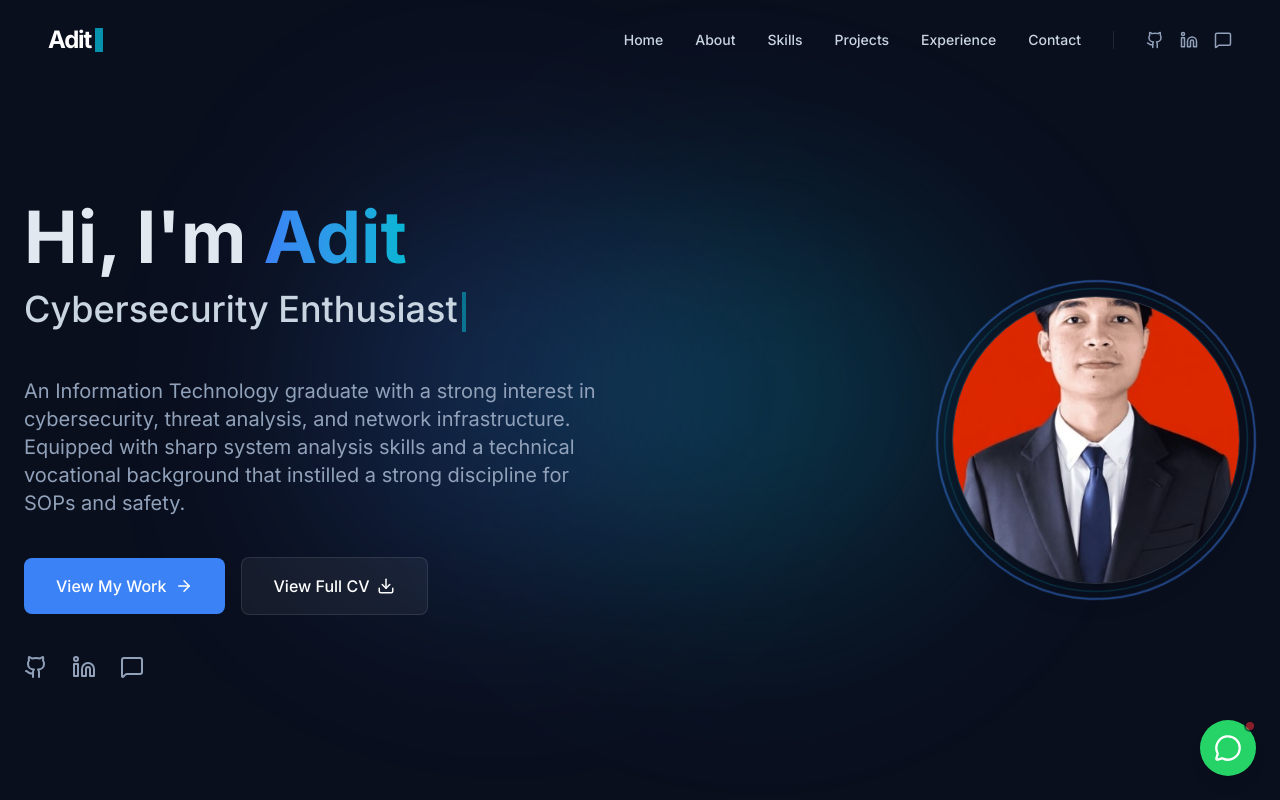
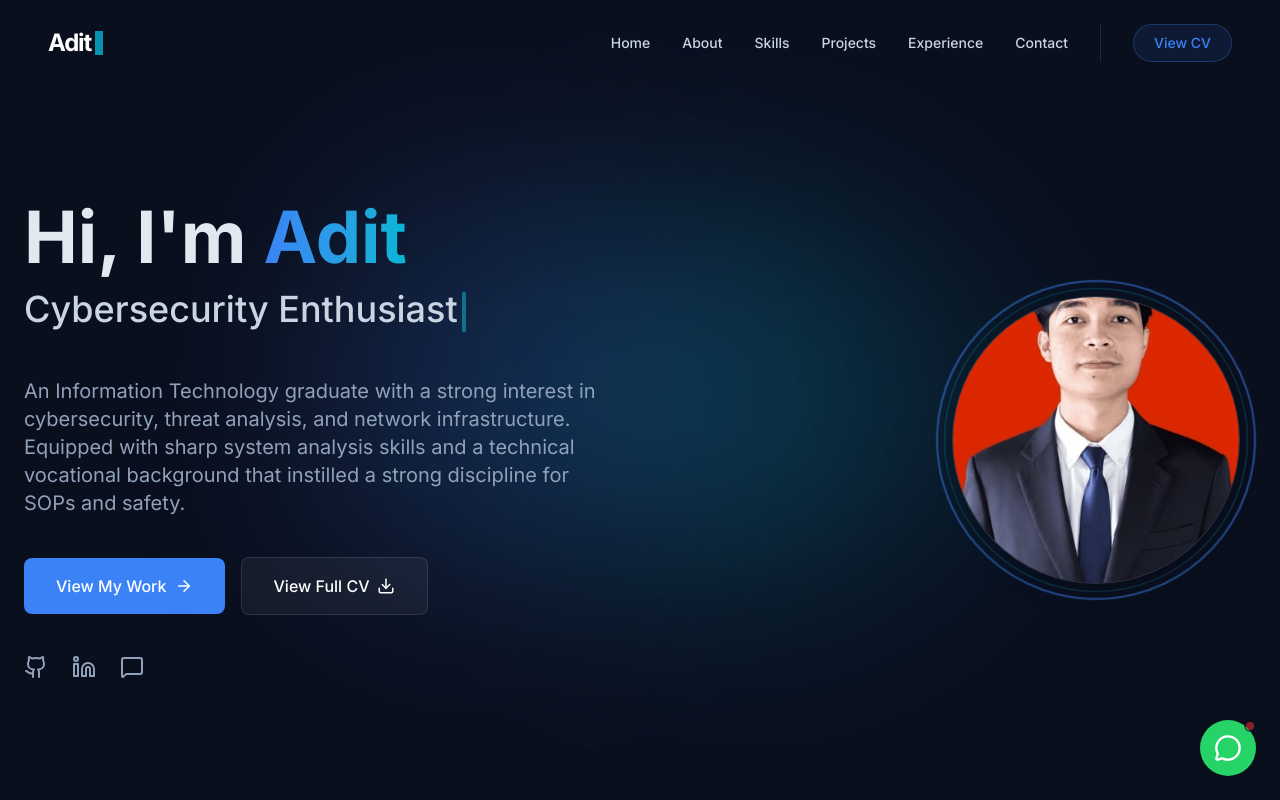
Before and after one commit to Wilhelm-art/portofolio-adit, a React (Vite) app: page /#/ in a window 1280 px wide. Shown: the top 800 px of the page. Built offline with nearby package versions, Linux system fonts and the light colour scheme.

Commit message:
Surgical Update: Clean UI, fixed all links, and restructured navigation

```diff
--- a/src/components/Footer.tsx
+++ b/src/components/Footer.tsx
@@ -45,7 +45,7 @@ export default function Footer() {
             <MessageSquare size={20} />
           </a>
           <a
-            href={`mailto:${CONTACT_DATA.email}`}
+            href={CONTACT_DATA.email}
             className="w-10 h-10 rounded-full bg-white/5 flex items-center justify-center text-slate-400 hover:text-white hover:bg-electric-blue hover:shadow-[0_0_15px_rgba(59,130,246,0.5)] transition-all"
             aria-label="Email"
           >
--- a/src/components/Navbar.tsx
+++ b/src/components/Navbar.tsx
@@ -1,7 +1,7 @@
 import { useState, useEffect } from 'react';
 import { motion, AnimatePresence } from 'motion/react';
-import { Menu, X, Github, Linkedin, MessageSquare } from 'lucide-react';
-import { NAV_LINKS, CONTACT_DATA } from '../lib/constants';
+import { Menu, X } from 'lucide-react';
+import { NAV_LINKS } from '../lib/constants';
 import { cn } from '../lib/utils';
 
 export default function Navbar() {
@@ -50,14 +50,13 @@ export default function Navbar() {
           </nav>
 
           <div className="flex items-center gap-4 pl-8 border-l border-white/10">
-            <a href={CONTACT_DATA.github} target="_blank" rel="noopener noreferrer" className="text-slate-400 hover:text-white transition-colors" aria-label="GitHub">
-              <Github size={18} />
-            </a>
-            <a href={CONTACT_DATA.linkedin} target="_blank" rel="noopener noreferrer" className="text-slate-400 hover:text-blue-500 transition-colors" aria-label="LinkedIn">
-              <Linkedin size={18} />
-            </a>
-            <a href={CONTACT_DATA.discord} target="_blank" rel="noopener noreferrer" className="text-slate-400 hover:text-indigo-400 transition-colors" aria-label="Discord">
-              <MessageSquare size={18} />
+            <a
+              href="https://drive.google.com/file/d/1hYE9VO-6FSNTNs8u2o9DthaKgkWcW497/view?usp=sharing"
+              target="_blank"
+              rel="noopener noreferrer"
+              className="px-5 py-2 bg-electric-blue/10 border border-electric-blue/30 text-electric-blue text-sm font-medium rounded-full hover:bg-electric-blue hover:text-white transition-all transform hover:scale-105"
+            >
+              View CV
             </a>
           </div>
         </div>
@@ -93,15 +92,14 @@ export default function Navbar() {
                 </a>
               ))}
 
-              <div className="flex items-center gap-6 mt-4 pt-4 border-t border-white/10">
-                <a href={CONTACT_DATA.github} target="_blank" rel="noopener noreferrer" className="text-slate-400 hover:text-white transition-colors" aria-label="GitHub">
-                  <Github size={20} />
-                </a>
-                <a href={CONTACT_DATA.linkedin} target="_blank" rel="noopener noreferrer" className="text-slate-400 hover:text-blue-500 transition-colors" aria-label="LinkedIn">
-                  <Linkedin size={20} />
-                </a>
-                <a href={CONTACT_DATA.discord} target="_blank" rel="noopener noreferrer" className="text-slate-400 hover:text-indigo-400 transition-colors" aria-label="Discord">
-                  <MessageSquare size={20} />
+              <div className="flex flex-col gap-4 mt-4 pt-4 border-t border-white/10">
+                <a
+                  href="https://drive.google.com/file/d/1hYE9VO-6FSNTNs8u2o9DthaKgkWcW497/view?usp=sharing"
+                  target="_blank"
+                  rel="noopener noreferrer"
+                  className="w-full py-3 bg-electric-blue text-center text-white font-medium rounded-lg"
+                >
+                  View CV
                 </a>
               </div>
             </div>
--- a/src/components/Projects.tsx
+++ b/src/components/Projects.tsx
@@ -27,16 +27,11 @@ export default function Projects() {
           <div className="grid grid-cols-1 md:grid-cols-2 lg:grid-cols-3 gap-8">
             {/* Featured Project */}
             <motion.div variants={fadeInUp} className="glass-card rounded-2xl overflow-hidden group flex flex-col lg:col-span-1">
-              <div className="relative h-48 overflow-hidden">
+              <div className="relative h-48 overflow-hidden bg-gradient-to-br from-slate-800 to-slate-900 flex items-center justify-center p-8">
                 <div className="absolute top-4 right-4 bg-gradient-to-r from-electric-blue to-cyan-accent text-white text-[10px] font-bold px-3 py-1 rounded-full z-20 shadow-lg">
                   THESIS
                 </div>
-                <div className="absolute inset-0 bg-navy-900/40 group-hover:bg-transparent transition-colors duration-500 z-10" />
-                <img
-                  src={FEATURED_PROJECT.image}
-                  alt={FEATURED_PROJECT.title}
-                  className="w-full h-full object-cover group-hover:scale-110 transition-transform duration-700"
-                />
+                <div className="text-white/20 font-bold text-2xl tracking-tighter opacity-50 group-hover:opacity-80 transition-opacity">SiKeuMas</div>
               </div>
 
               <div className="p-6 flex-1 flex flex-col">
@@ -83,13 +78,8 @@ export default function Projects() {
             {/* Other Projects */}
             {OTHER_PROJECTS.map((project) => (
               <motion.div key={project.id} variants={fadeInUp} className="glass-card rounded-2xl overflow-hidden group flex flex-col">
-                <div className="relative h-48 overflow-hidden">
-                  <div className="absolute inset-0 bg-navy-900/40 group-hover:bg-transparent transition-colors duration-500 z-10" />
-                  <img
-                    src={project.image}
-                    alt={project.title}
-                    className="w-full h-full object-cover group-hover:scale-110 transition-transform duration-700"
-                  />
+                <div className="relative h-48 overflow-hidden bg-gradient-to-br from-slate-800 to-slate-900 flex items-center justify-center p-8 text-center">
+                  <div className="text-white/20 font-bold text-lg tracking-widest opacity-50 group-hover:opacity-80 transition-opacity uppercase px-4 line-clamp-2">{project.title}</div>
                 </div>
 
                 <div className="p-6 flex-1 flex flex-col">
--- a/src/lib/constants.ts
+++ b/src/lib/constants.ts
@@ -132,7 +132,7 @@ export const EXPERIENCE_DATA = [
 ];
 
 export const CONTACT_DATA = {
-  email: 'adithardiansyah091@gmail.com',
+  email: 'mailto:adithardiansyah091@gmail.com',
   phone: '+62 856-5983-2513',
   location: 'Bandung, Indonesia',
   linkedin: 'https://www.linkedin.com/in/adit-hardiansyah-surachman-b9aab1315/',
```
